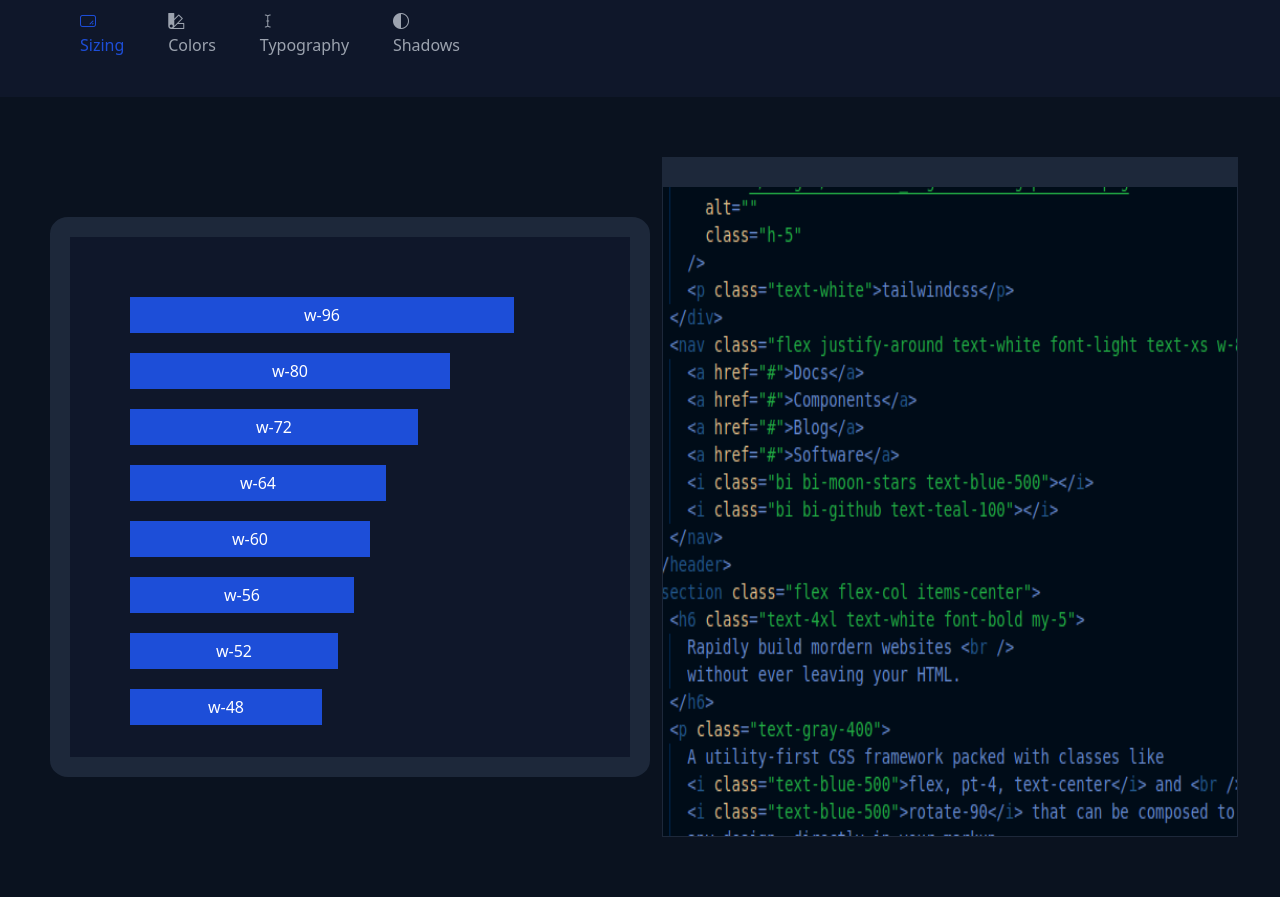
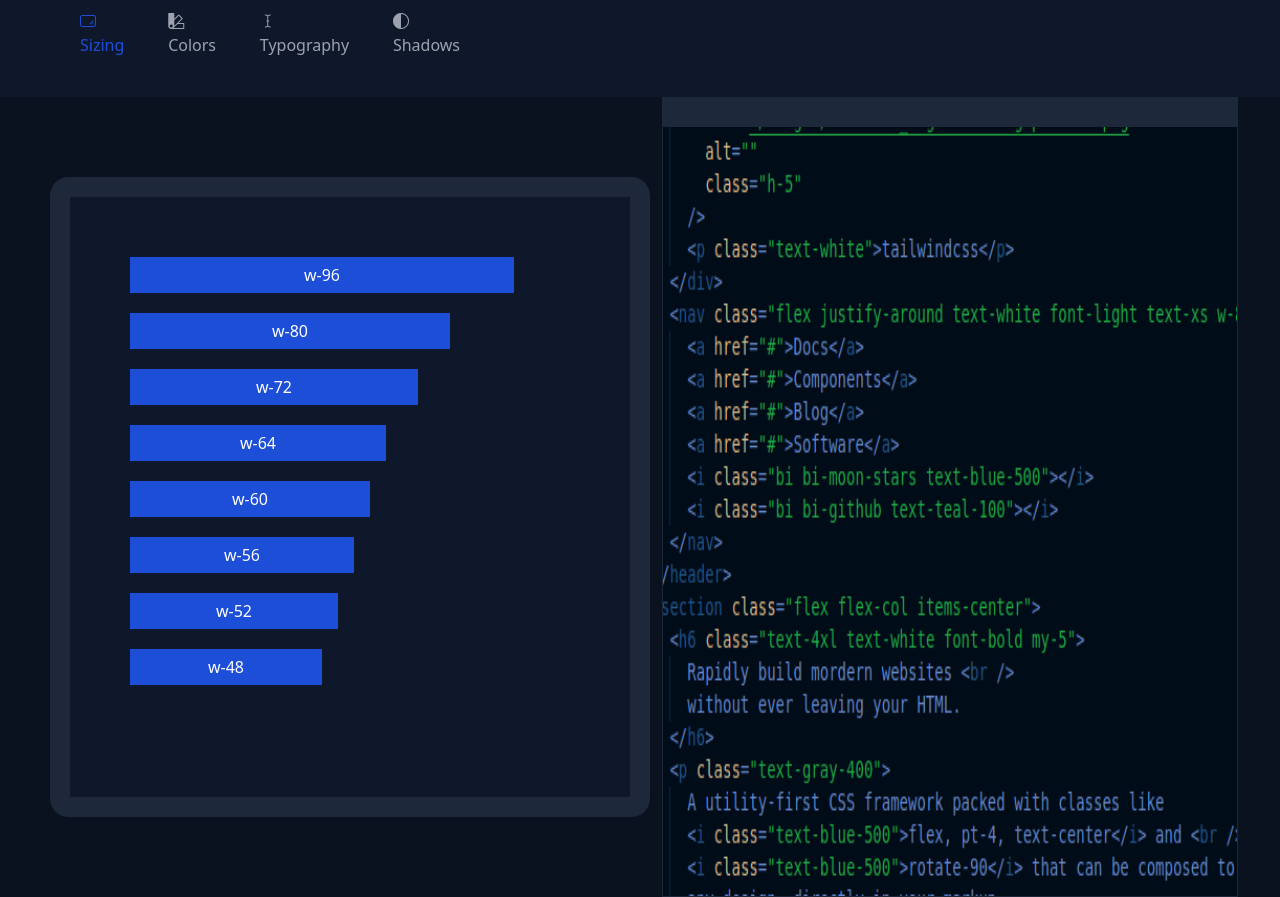
Before and after one commit to davidezihec/TAILWINDD3RD, a plain HTML site: page index.html in a window 1280 px wide. Shown: the part 3045-3942 px from the top of the page. Drawn offline with nearby package versions, Linux system fonts and the light colour scheme.

Commit message:
TAILWINDD3RD

```diff
--- a/index.html
+++ b/index.html
@@ -269,7 +269,7 @@
     </section>
     <section class="w-[100%] h-[100vh] bg-[#0a121f] p-10 flex justify-around items-center">
       <div
-        class="bg-[#0f172a] border-[20px] border-[#1d283a] h-[70vh] w-[50%] text-center text-white rounded-[3%] leading-9 p-10 m-2"
+        class="bg-[#0f172a] border-[20px] border-[#1d283a] h-[80vh] w-[50%] text-center text-white rounded-[3%] leading-9 p-10 m-2"
       >
         <div class="w-96 bg-blue-700 m-5">w-96</div>
         <div class="w-80 bg-blue-700 m-5">w-80</div>
@@ -283,7 +283,7 @@
 
       <img
         src="./images/Screenshot from 2023-06-08 11-26-43.png"
-        class="h-[85vh] w-[48%] border-[#1d283a] border-[1px] border-t-[30px]"
+        class="h-[100vh] w-[48%] border-[#1d283a] border-[1px] border-t-[30px]"
         alt=""
       />
     </section>
```
Also changed, not shown: css/output.css.
